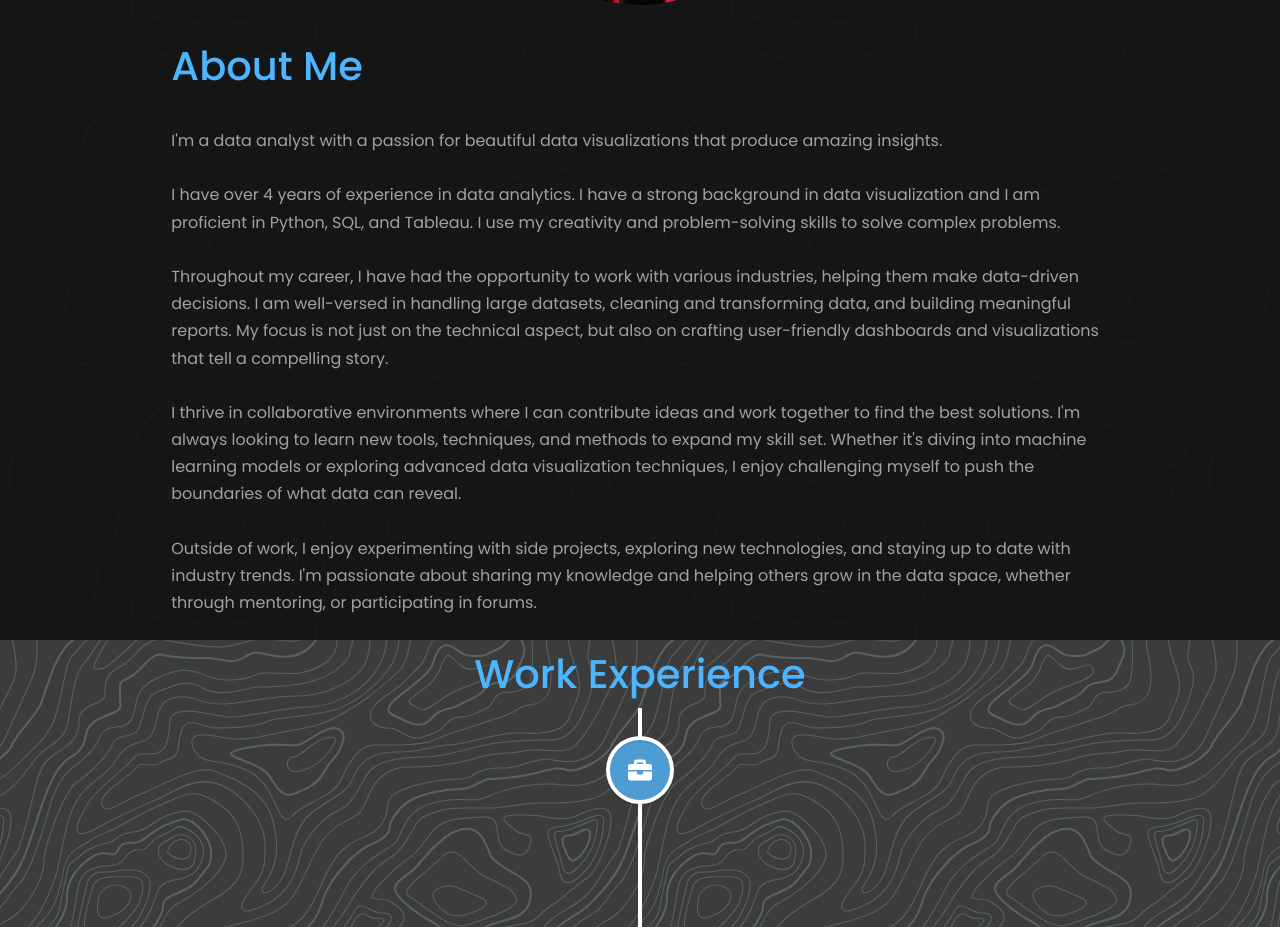
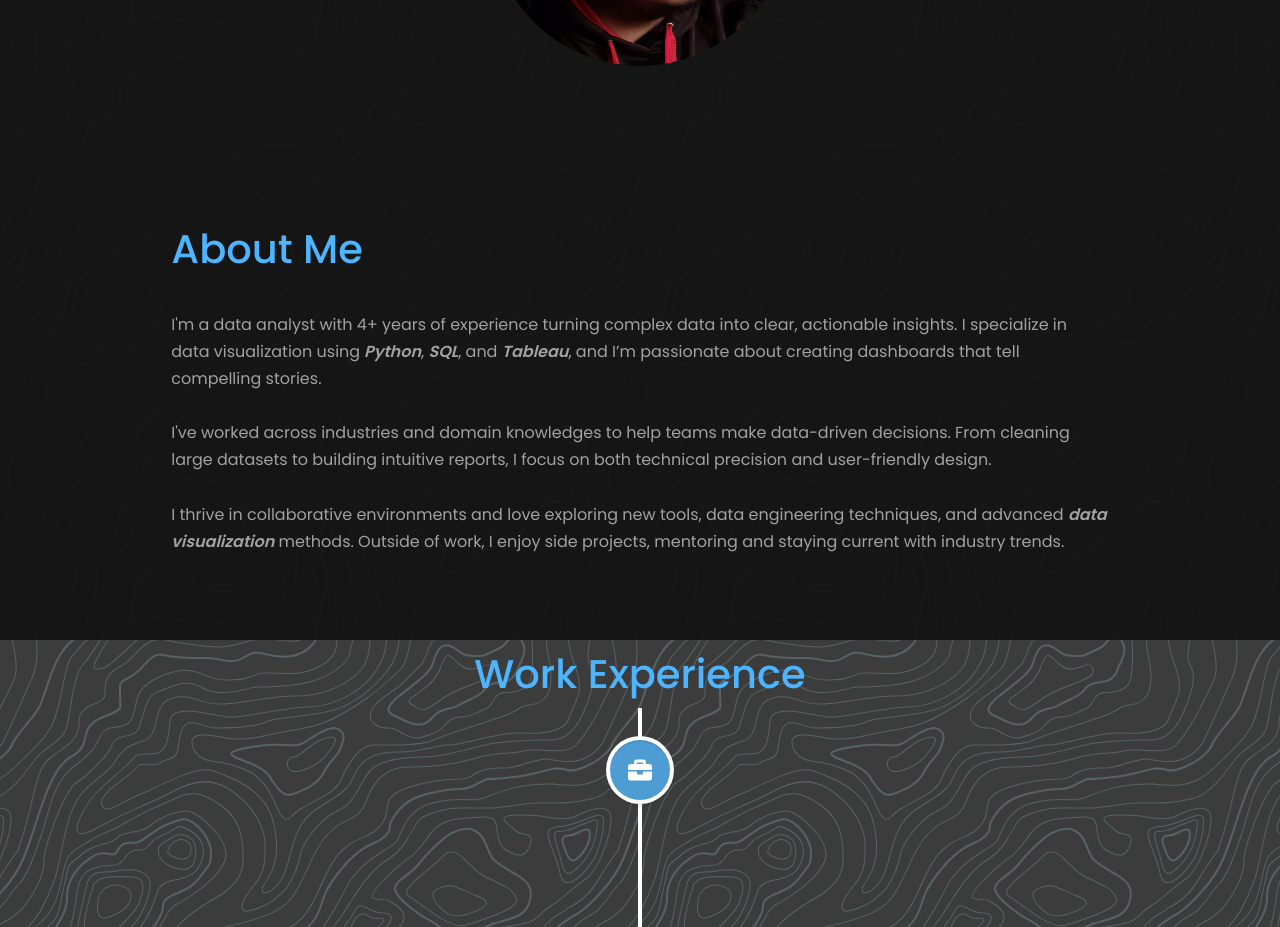
Before and after one commit to LexberCabanlong/lex--portfolio, a React (Create React App) app: page / in a window 1280 px wide. Shown: the part 1200-2127 px from the top of the page. Built offline with nearby package versions, Linux system fonts and the light colour scheme.

Commit message:
Update About.jsx

```diff
--- a/src/components/about/About.jsx
+++ b/src/components/about/About.jsx
@@ -11,22 +11,20 @@ const About = () => {
       <div className="container">
         <h1 className="text-emphasis-color">About Me</h1>
         <br />
-        <p className="text-light">I'm a data analyst with a passion for beautiful data visualizations that produce amazing insights.</p>
-        <br />
-        <p className="text-light" id="typing-text">
-          I have over 4 years of experience in data analytics. I have a strong background in data visualization and I am proficient in Python, SQL, and Tableau. I use my creativity and problem-solving skills to solve complex problems.
+        <p className="text-light">
+          I'm a data analyst with 4+ years of experience turning complex data into clear, actionable insights. I specialize in data visualization using
+          <b><i> Python</i></b>, <b><i>SQL</i></b>, and <b><i>Tableau</i></b>, and I’m passionate about creating dashboards that tell compelling stories.
         </p>
         <br />
         <p className="text-light">
-          Throughout my career, I have had the opportunity to work with various industries, helping them make data-driven decisions. I am well-versed in handling large datasets, cleaning and transforming data, and building meaningful reports. My focus is not just on the technical aspect, but also on crafting user-friendly dashboards and visualizations that tell a compelling story.
+          I've worked across industries and domain knowledges to help teams make data-driven decisions. From cleaning large datasets to building intuitive reports,
+          I focus on both technical precision and user-friendly design.
         </p>
         <br />
         <p className="text-light">
-          I thrive in collaborative environments where I can contribute ideas and work together to find the best solutions. I'm always looking to learn new tools, techniques, and methods to expand my skill set. Whether it's diving into machine learning models or exploring advanced data visualization techniques, I enjoy challenging myself to push the boundaries of what data can reveal.
-        </p>
-        <br />
-        <p className="text-light">
-          Outside of work, I enjoy experimenting with side projects, exploring new technologies, and staying up to date with industry trends. I'm passionate about sharing my knowledge and helping others grow in the data space, whether through mentoring, or participating in forums.
+          I thrive in collaborative environments and love exploring new tools, data engineering techniques,
+          and advanced <b><i>data visualization</i></b> methods. Outside of work, I enjoy side projects,
+          mentoring and staying current with industry trends.
         </p>
       </div>
     </div>
```
